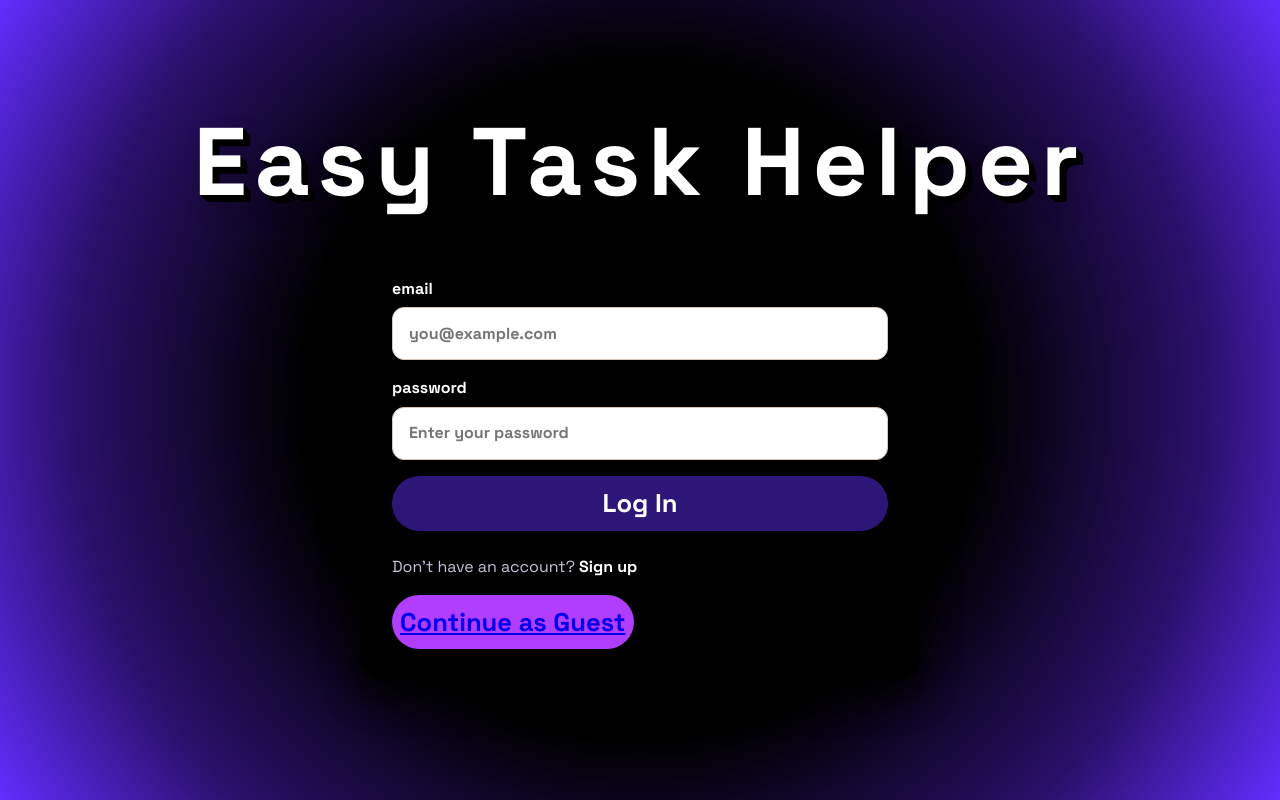
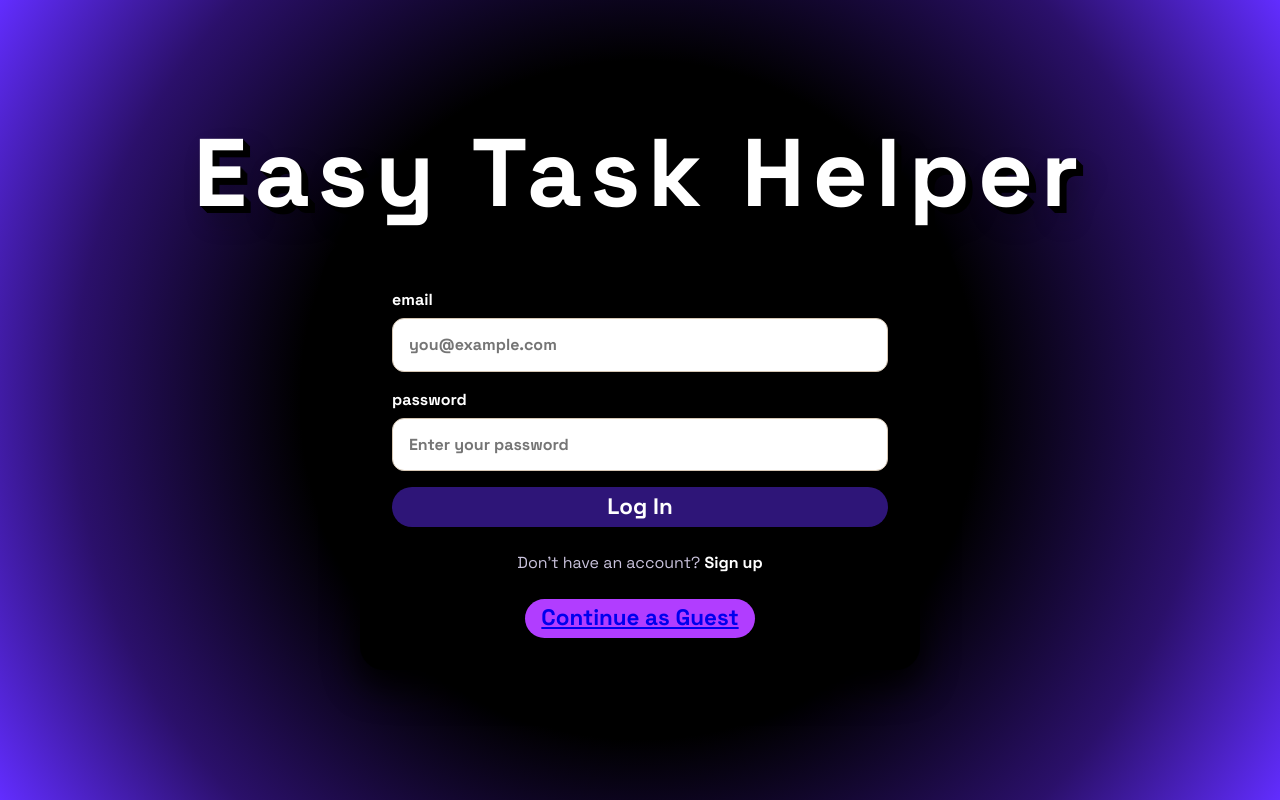
Before and after one commit to adamBlank99/appointment_scheduler_app, a React (Vite) app: page /login in a window 1280 px wide. Built offline with nearby package versions, Linux system fonts and the light colour scheme; no server answers.

Commit message:
Added checkmark button

```diff
--- a/package.json
+++ b/package.json
@@ -11,6 +11,7 @@
   },
   "dependencies": {
     "@supabase/supabase-js": "^2.105.4",
+    "lucide-react": "^1.16.0",
     "react": "^19.2.5",
     "react-dom": "^19.2.5",
     "react-router-dom": "^7.15.0"
--- a/src/App.css
+++ b/src/App.css
@@ -76,13 +76,21 @@
 
 .primary-button,
 .secondary-button,
-.danger-button {
+.danger-button,
+.complete-button {
   border: none;
   border-radius: 999px;
-  padding: 0.75rem .5rem;
+  padding: .4rem 1rem;
   cursor: pointer;
   font-weight: 700;
-  font-size: 1.6rem;
+  font-size: 1.4rem;
+  color: #ffffff;
+  background: #604ccf;
+  display: inline-flex;
+  align-items: center;
+  justify-content: center;
+  gap: 0.4rem;
+  text-decoration: none;
 }
 
 .primary-button {
@@ -95,8 +103,8 @@
   color: #ffffff;
 }
 
-.danger-button {
-  background: #ff3d3d;
+.complete-button {
+  background: #22c55e;
   color: #ffffff;
 }
 
@@ -129,6 +137,8 @@
   padding: 1.5rem;
   border-radius: 24px;
   box-shadow: 0 14px 35px rgba(0, 0, 0, 0.06);
+  max-width: 1600px;
+  min-height: 1600px;
 }
 
 .section-header {
@@ -152,7 +162,15 @@
 
 .appointments-grid {
   display: grid;
+  grid-template-columns: repeat(2, 1fr);
+  grid-auto-flow: row;
   gap: 1rem;
+}
+
+@media (max-width: 700px) {
+  .appointments-grid {
+    grid-template-columns: 1fr;
+  }
 }
 
 .appointment-card {
@@ -202,12 +220,13 @@
 }
 
 .appointment-details {
-  margin-bottom: 1rem;
+  margin-bottom: 2.5rem;
 }
 
 .appointment-actions {
   display: flex;
-  gap: 0.7rem;
+  gap: 8rem;
+  justify-content: center;
 }
 
 @media (max-width: 900px) {
@@ -361,6 +380,7 @@ background: radial-gradient(
 .auth-footer {
   margin-top: 1.5rem;
   color: #c9c2dc;
+  text-align: center;
 }
 
 .auth-footer a,
@@ -377,9 +397,12 @@ background: radial-gradient(
 
 .primary-button,
 .secondary-button {
-  text-decoration: none;
-  display: inline-block;
   text-align: center;
+}
+
+.guest-button {
+  display: block;
+  margin: 1.5rem auto 0;
 }
 
 .loading-message {
@@ -393,7 +416,7 @@ background: radial-gradient(
 
 .error-message {
   background: #fee2e2;
-  color: #991b1b;
+  color: #472424;
   padding: 0.8rem 1rem;
   border-radius: 12px;
   margin-bottom: 1rem;
--- a/src/components/AppointmentCard.jsx
+++ b/src/components/AppointmentCard.jsx
@@ -1,7 +1,8 @@
 import { Link } from "react-router-dom"
+import { Check } from "lucide-react"
 
-function AppointmentCard({ appointment, onDelete }) {
-  return (
+function AppointmentCard({ appointment, onDelete, onComplete }) {
+    return (
     <article className="appointment-card">
       <div className="appointment-card-header">
         <div>
@@ -26,6 +27,15 @@ function AppointmentCard({ appointment, onDelete }) {
       </div>
 
       <div className="appointment-actions">
+      <button
+          className="complete-button"
+          type="button"
+          title="Mark complete"
+          onClick={() => onComplete(appointment.id)}
+        >
+        <Check size={18} strokeWidth={6} />
+        </button>
+
         <Link className="secondary-button" to={`/edit/${appointment.id}`}>
           Edit
         </Link>
--- a/src/pages/Dashboard.jsx
+++ b/src/pages/Dashboard.jsx
@@ -1,7 +1,7 @@
 import { useEffect, useState } from "react"
 import { Link, useNavigate } from "react-router-dom"
 import { supabase } from "../services/supabaseClient"
-import { getAppointments, deleteAppointment } from "../services/appointmentService"
+import { getAppointments, deleteAppointment, completeAppointment } from "../services/appointmentService"
 import { useAuth } from "../context/AuthContext"
 import AppointmentCard from "../components/AppointmentCard"
 
@@ -132,6 +132,20 @@ function Dashboard() {
     return secondDate - firstDate
   })
 
+  async function handleCompleteAppointment(appointmentId) {
+    try {
+      const updatedAppointment = await completeAppointment(appointmentId, user.id)
+
+      setAppointments((currentAppointments) =>
+        currentAppointments.map((appointment) =>
+          appointment.id === appointmentId ? updatedAppointment : appointment
+        )
+      )
+    } catch (error) {
+      setErrorMessage(error.message)
+    }
+  }
+
 return (
   <main className="dashboard-page">
     <aside className="sidebar">
@@ -232,7 +246,8 @@ return (
                 key={appointment.id}
                 appointment={appointment}
                 onDelete={handleDeleteAppointment}
-            />
+                onComplete={handleCompleteAppointment}
+              />
             ))}
           </div>
         )}
--- a/src/pages/Login.jsx
+++ b/src/pages/Login.jsx
@@ -73,7 +73,7 @@ function Login() {
           Don&apos;t have an account? <Link to="/signup">Sign up</Link>
         </p>
 
-        <button className="secondary-button" type = "button" onClick={handleGuestAccess}>
+        <button className="secondary-button guest-button" type = "button" onClick={handleGuestAccess}>
           <Link to="/dashboard">Continue as Guest</Link>
         </button>
       </section>
--- a/src/services/appointmentService.js
+++ b/src/services/appointmentService.js
@@ -9,6 +9,22 @@ function formatAppointment(row) {
     status: row.status,
     notes: row.notes || "",
   }
+}
+
+export async function completeAppointment(appointmentId, userId) {
+  const response = await supabase
+    .from("appointments")
+    .update({ status: "Completed" })
+    .eq("id", appointmentId)
+    .eq("user_id", userId)
+    .select()
+    .single()
+
+  if (response.error) {
+    throw response.error
+  }
+
+  return formatAppointment(response.data)
 }
 
 export async function getAppointments(userId) {
```
Also changed, not shown: 1 other file (tests, documents, lock files or other folders).
